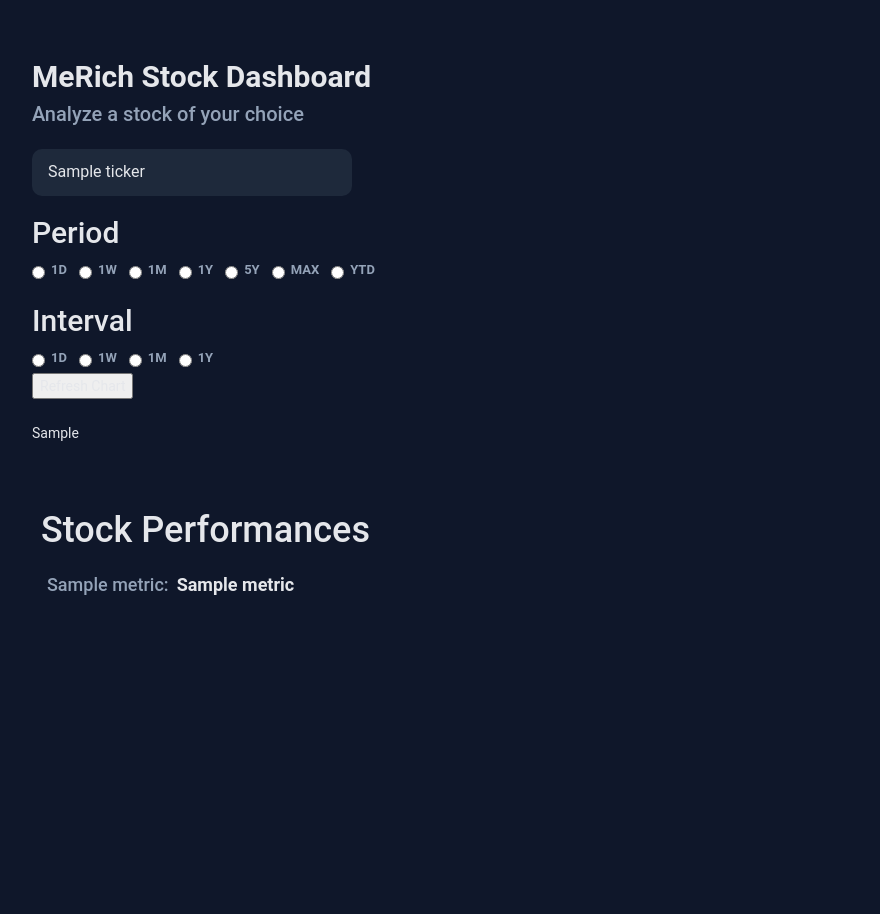
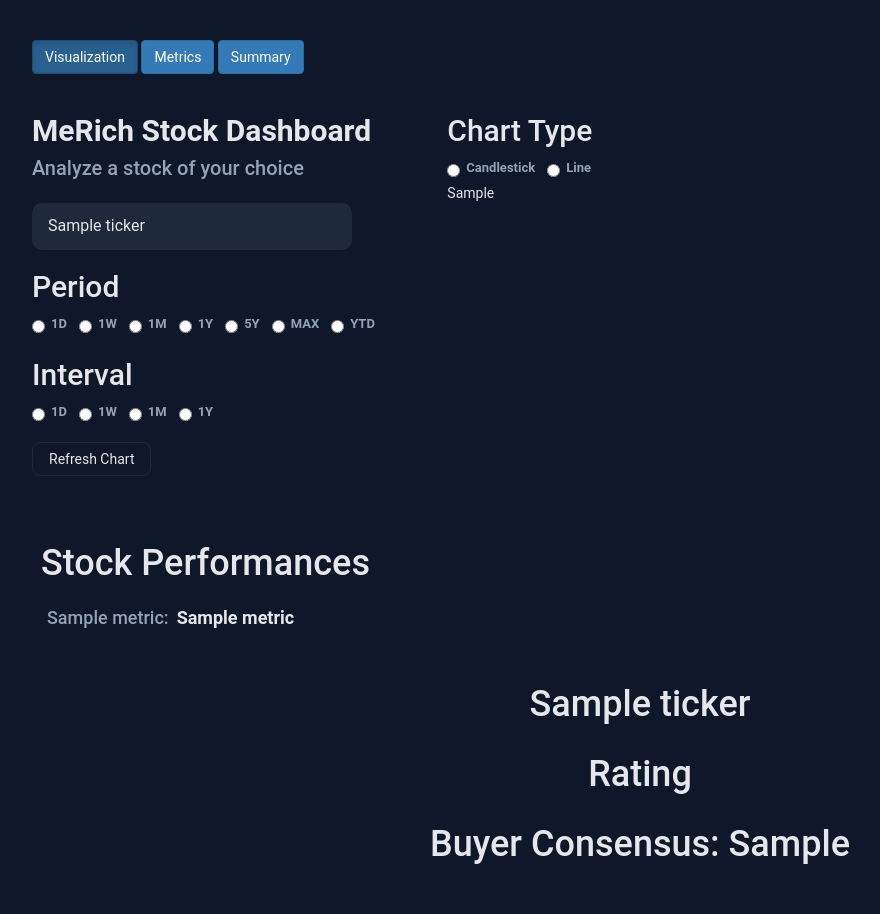
Before and after one commit to RichardM0/stock-assistant, a Python web app: template templates/index.html in a window 1280 px wide. Shown: the whole page, without its empty margins (0-880 px from the left). Before the commit the page ends 595 px from the top, so only its background shows below. Run offline with Jinja, Linux system fonts and the light colour scheme; the template is opened without the code that fills it: most values are stand-ins (such as "Sample title", 1, 10 or a date in 2020); some libraries are stand-ins or nearby versions.

Commit message:
worked on better UI, also going to add tabs for the metircs, visualization, instead of making it one long scroll.

```diff
--- a/static/index.css
+++ b/static/index.css
@@ -30,7 +30,6 @@ body {
     color: var(--text-primary);
 }
 
-/* FULL WIDTH LAYOUT */
 .container {
     width: 100%;
     max-width: none;
@@ -50,9 +49,29 @@ body {
     margin-bottom: 24px;
 }
 
-/* INPUT */
+.intro-group{
+    display:flex;
+    flex-direction:row;
+    flex-wrap:wrap;
+    justify-content:space-between;
+}
+
+@media screen and (max-width: 768px) {
+    .intro-group{
+        flex-direction:column;
+        justify-content:start;
+    }
+}
+
 .form-group {
     margin-bottom: 24px;
+}
+
+.ratings{
+    display:flex;
+    flex-direction:column;
+    justify-content:center;
+    align-items:center;
 }
 
 .text-field {
@@ -132,3 +151,13 @@ body {
     font-weight: 700;
     color: var(--text-primary);
 }
+
+.refresh-btn{
+    color: var(--text-primary);
+    background-color: var(--bg);
+    border: 1px var(--card) solid;
+    border-radius:8px;
+    margin-top:15px;
+    padding:6px 16px;
+
+}
--- a/templates/index.html
+++ b/templates/index.html
@@ -11,11 +11,16 @@
 
 <body>
     <div class="container">
-
+        <div class="options-bar" style="margin-bottom: 20px;">
+            <a href="#" class="btn btn-primary active">Visualization</a>
+            <a href="#" class="btn btn-primary">Metrics</a>
+            <a href="#" class="btn btn-primary">Summary</a>
+        </div>
+        <div class="row">
+            <form method="POST" class="form-group">
+                <div class="col-md-4">
                     <h1 class="dashboard-title">MeRich Stock Dashboard</h1>
                     <h4 class="dashboard-subtitle">Analyze a stock of your choice</h4>
-
-        <form method="POST" class="form-group">
 
                     <input
                         type="text"
@@ -55,14 +60,31 @@
                             Refresh Chart
                         </button>
                     </div>
+                </div>
+                <div class="col-md-8">
+                    <h2 class="pref-title">Chart Type</h2>
+                    <div class="radio-group">
+                        <label>
+                            <input type="radio" name="chart_type" value="candle"
+                                {% if chart_type == "candle" %}checked{% endif %}>
+                            Candlestick
+                        </label>
 
-        </form>
+                        <label>
+                            <input type="radio" name="chart_type" value="line"
+                                {% if chart_type == "line" %}checked{% endif %}>
+                            Line
+                        </label>
+                    </div>
 
                     {% if chart_html %}
                     <div>
                         {{ chart_html | safe }}
                     </div>
                     {% endif %}
+                </div>
+            </form>
+        </div>
 
         <div class="row">
             <div class="col-md-12 card">
@@ -82,6 +104,12 @@
 
             </div>
         </div>
+            <div class="ratings">
+            <h1>{{ ticker }} </h1>
+            <h1> Rating </h1>
+            <h1> Buyer Consensus: {{buyer_consensus}} </h1>
+        </div>
+        <!-- Add below comparison to benchmark-->
 
     </div>
 </body>
```
Also changed, not shown: app.py (+94 -15 lines). Lines whose indentation alone changed are shown as unchanged.
